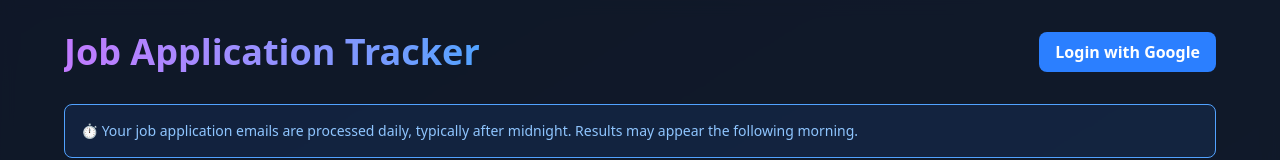
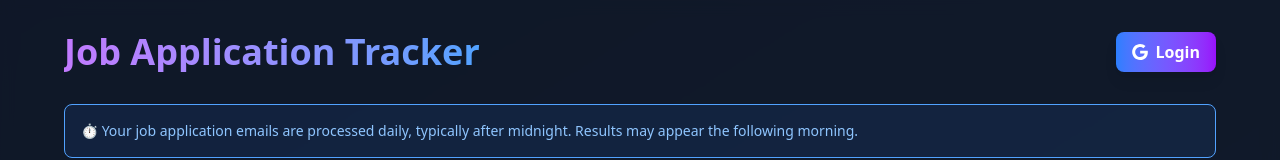
Before and after one commit to ashahrourr/job-tracker, a React (Vite) app in the folder frontend/job-tracker-frontend/: page / in a window 1280 px wide. Shown: the top 160 px of the page. Built offline with nearby package versions, Linux system fonts and the light colour scheme; no server answers.

Commit message:
login button pretty

```diff
--- a/frontend/job-tracker-frontend/src/App.jsx
+++ b/frontend/job-tracker-frontend/src/App.jsx
@@ -136,9 +136,12 @@ function App() {
             ) : (
               <button
                 onClick={handleLogin}
-                className="bg-blue-500 hover:bg-blue-600 text-white font-bold py-2 px-4 rounded-lg transition-all duration-200"
+                className="flex items-center gap-2 bg-gradient-to-r from-blue-500 to-purple-600 hover:from-blue-600 hover:to-purple-700 text-white font-semibold py-2 px-4 rounded-lg transition-all duration-200 shadow-lg hover:shadow-blue-500/20"
               >
-                Login with Google
+                <svg className="w-4 h-4" fill="currentColor" viewBox="0 0 24 24">
+                  <path d="M12.24 10.285V14.4h6.806c-.275 1.765-2.056 5.174-6.806 5.174-4.095 0-7.439-3.389-7.439-7.574s3.345-7.574 7.439-7.574c2.33 0 3.891.989 4.785 1.849l3.254-3.138C18.189 1.186 15.479 0 12.24 0c-6.635 0-12 5.365-12 12s5.365 12 12 12c6.926 0 11.52-4.869 11.52-11.726 0-.788-.085-1.39-.189-1.989H12.24z"/>
+                </svg>
+                Login
               </button>
             )}
           </div>
```
